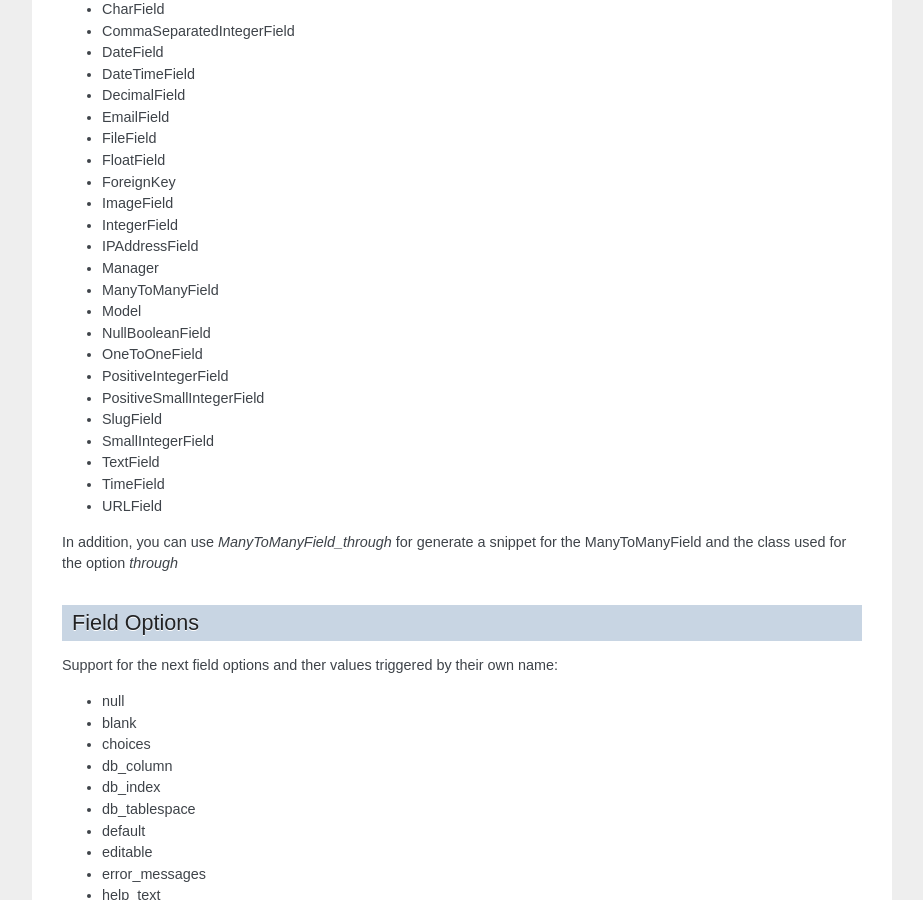
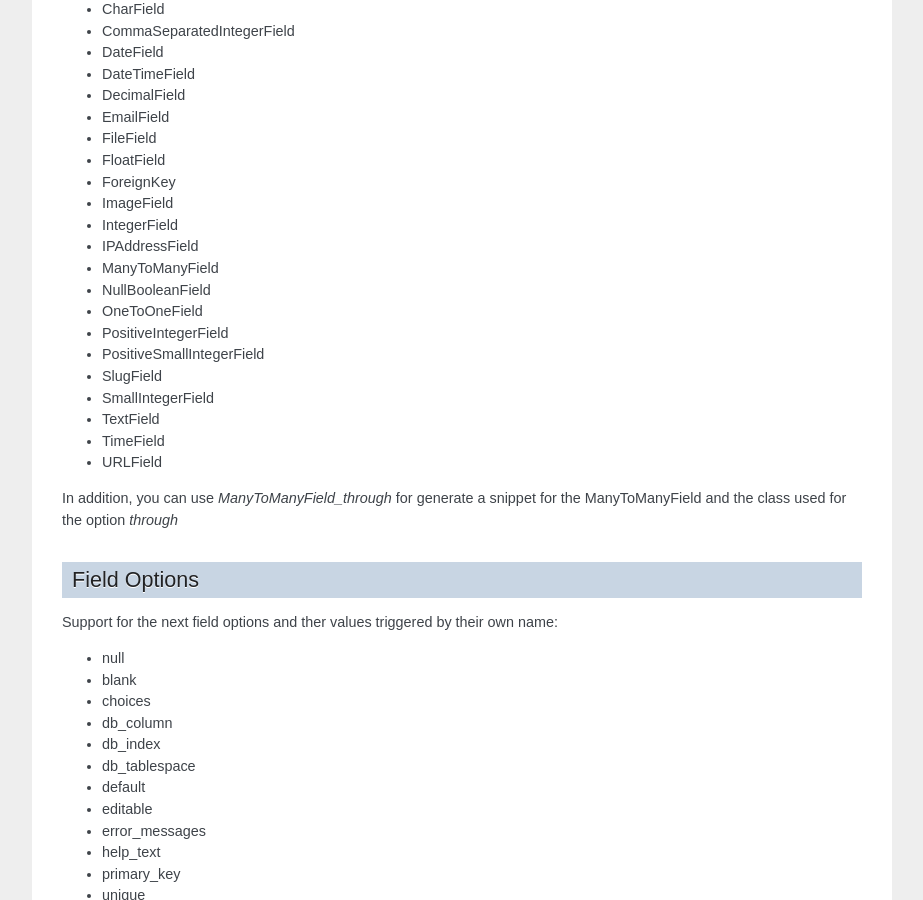
Before and after one commit to diegueus9/Sublango, a Sphinx documentation site: the page built from docs/django/models.rst, in a window 1280 px wide and 900 px high, scrolled down 495 px. Shown: the whole window, without its empty margins (198-1121 px from the left). Built offline with Sphinx 7.4.7, drawn with Linux system fonts in a browser that asks for light colours.

Commit message:
Removed Model and Manager from the list of fields

```diff
--- a/docs/django/models.rst
+++ b/docs/django/models.rst
@@ -37,9 +37,7 @@ There is a snippet for each field triggered by the name of field:
 * ImageField
 * IntegerField
 * IPAddressField
-* Manager
 * ManyToManyField
-* Model
 * NullBooleanField
 * OneToOneField
 * PositiveIntegerField
```
